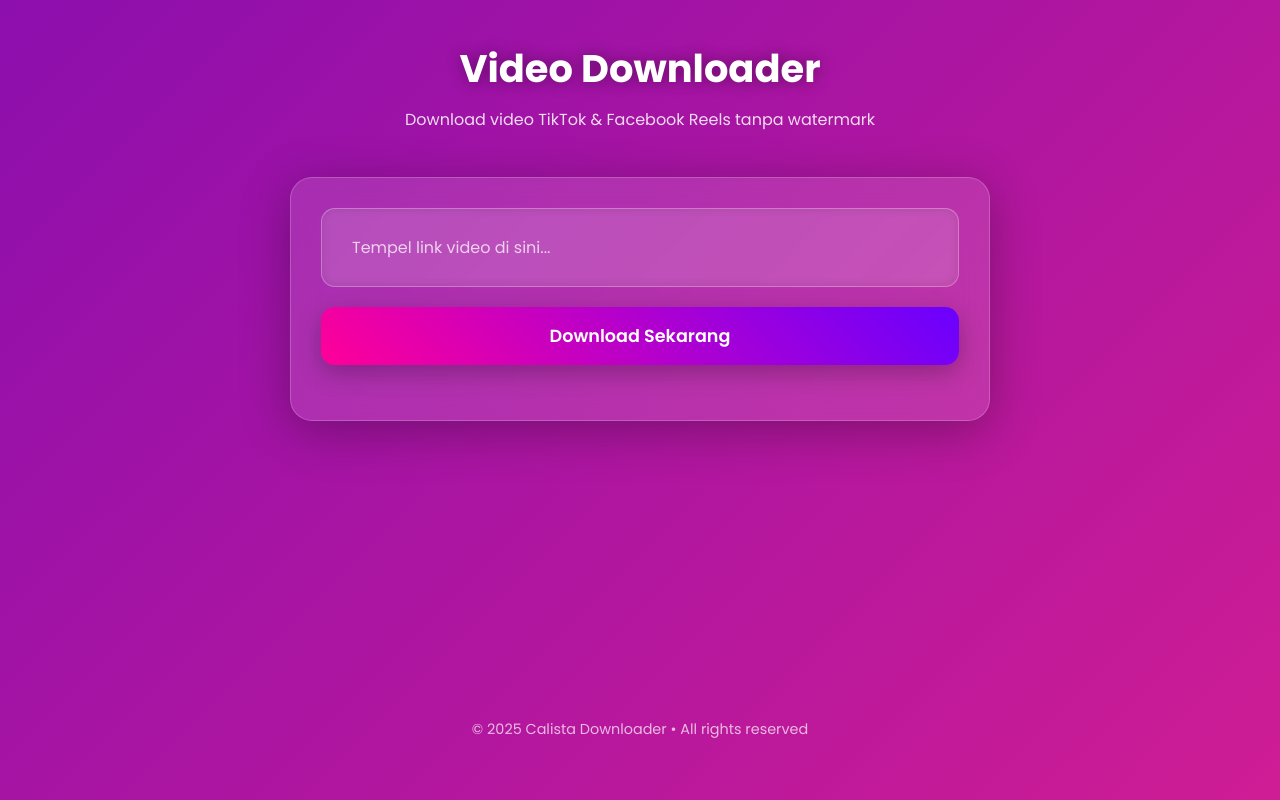
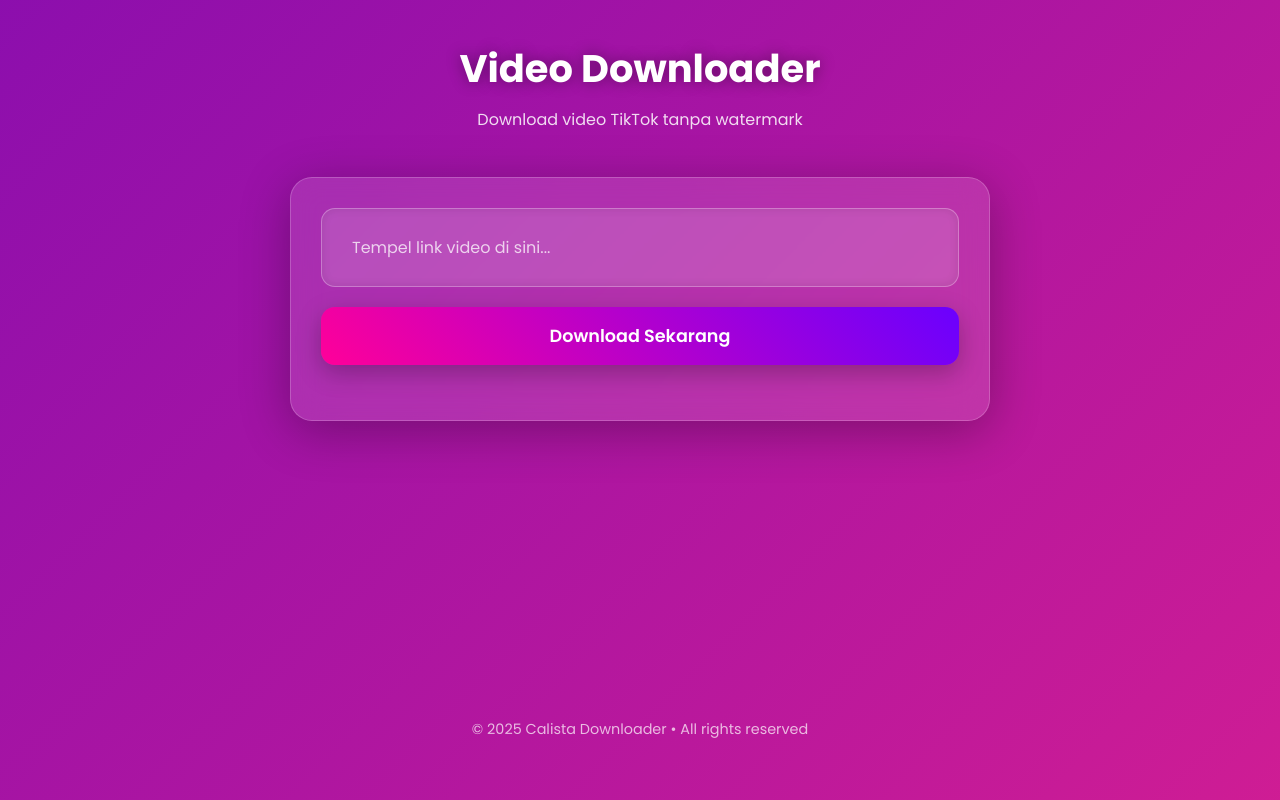
Before and after one commit to calista-downloader/downloader, a plain HTML site: page index.html in a window 1280 px wide. Drawn offline with Linux system fonts and the light colour scheme.

Commit message:
Update index.html

```diff
--- a/index.html
+++ b/index.html
@@ -144,7 +144,7 @@
 <body>
 
     <h1>Video Downloader</h1>
-    <p class="subtext">Download video TikTok & Facebook Reels tanpa watermark</p>
+    <p class="subtext">Download video TikTok tanpa watermark</p>
 
     <div class="card">
         <div class="input-box">
```
